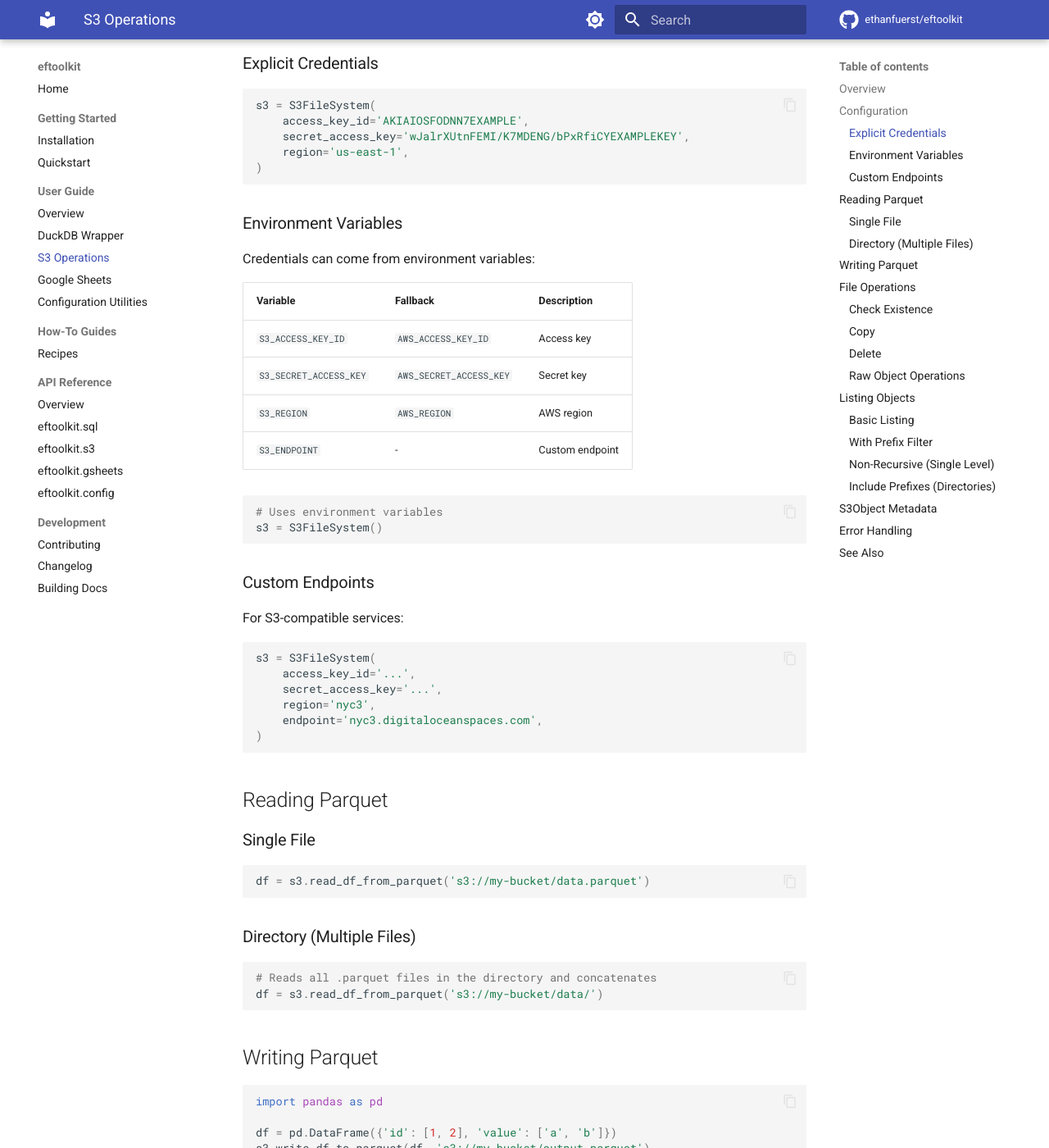
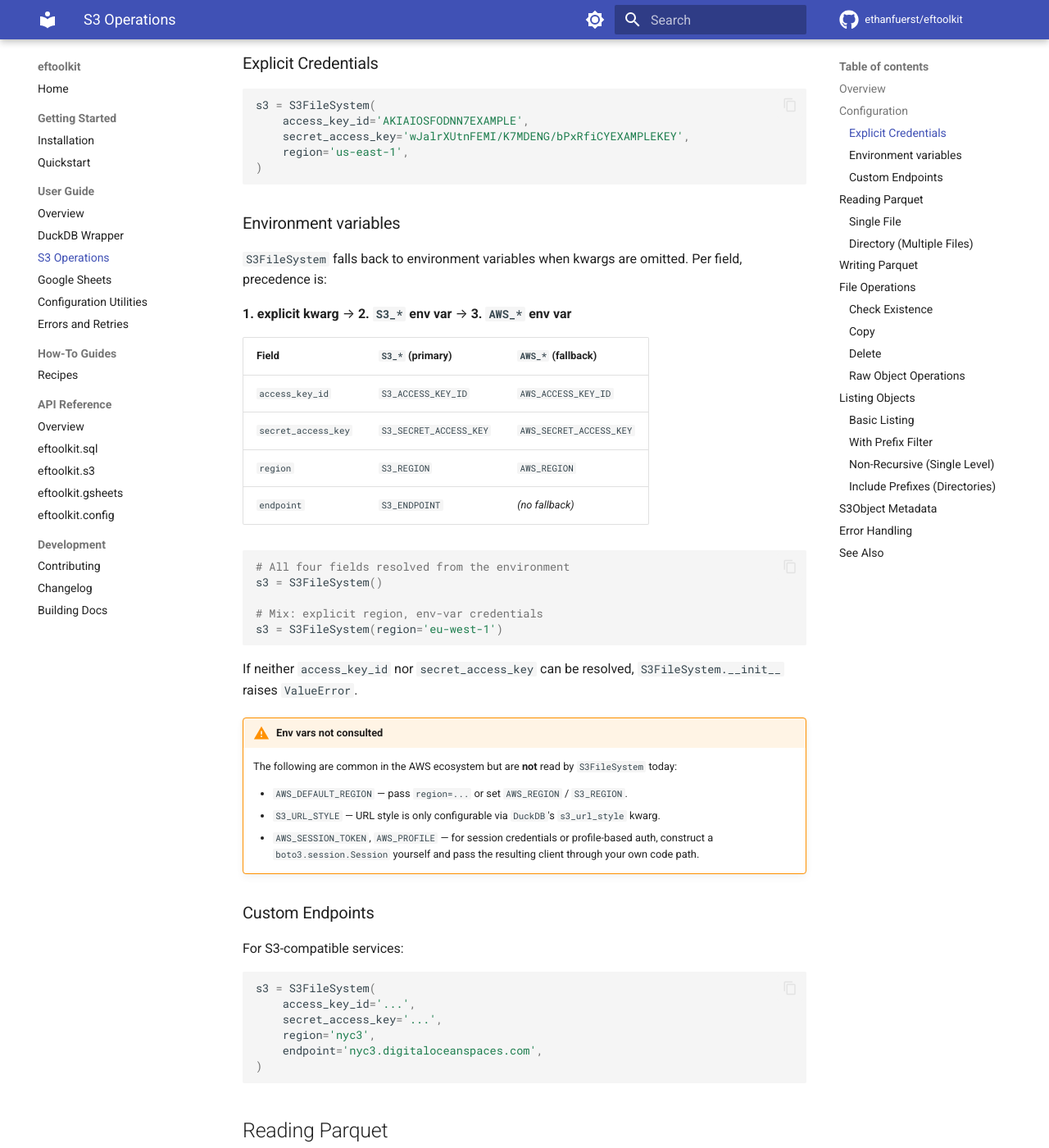
Before and after one commit to ethanfuerst/eftoolkit, an MkDocs documentation site: the page built from docs/user-guide/s3.md, in a window 1280 px wide and 1400 px high, scrolled down 479 px. Shown: the whole window at 82% size. Built offline with MkDocs 1.6.1 and Material for MkDocs 9.7.7, drawn with Linux system fonts in a browser that asks for light colours; comment, search, counter and statistics services are not loaded; the version menu is left out; some of the changed text lies outside the part shown.

Commit message:
docs: ETH-424 Publish DuckDB + S3 API docs and add version policy (#51)

````diff
--- a/docs/user-guide/s3.md
+++ b/docs/user-guide/s3.md
@@ -26,21 +26,41 @@ s3 = S3FileSystem(
 )
 ```
 
-### Environment Variables
+### Environment variables
 
-Credentials can come from environment variables:
+`S3FileSystem` falls back to environment variables when kwargs are omitted.
+Per field, precedence is:
 
-| Variable | Fallback | Description |
-|----------|----------|-------------|
-| `S3_ACCESS_KEY_ID` | `AWS_ACCESS_KEY_ID` | Access key |
-| `S3_SECRET_ACCESS_KEY` | `AWS_SECRET_ACCESS_KEY` | Secret key |
-| `S3_REGION` | `AWS_REGION` | AWS region |
-| `S3_ENDPOINT` | - | Custom endpoint |
+**1. explicit kwarg** → **2. `S3_*` env var** → **3. `AWS_*` env var**
+
+| Field | `S3_*` (primary) | `AWS_*` (fallback) |
+|-------|------------------|--------------------|
+| `access_key_id` | `S3_ACCESS_KEY_ID` | `AWS_ACCESS_KEY_ID` |
+| `secret_access_key` | `S3_SECRET_ACCESS_KEY` | `AWS_SECRET_ACCESS_KEY` |
+| `region` | `S3_REGION` | `AWS_REGION` |
+| `endpoint` | `S3_ENDPOINT` | _(no fallback)_ |
 
 ```python
-# Uses environment variables
+# All four fields resolved from the environment
 s3 = S3FileSystem()
+
+# Mix: explicit region, env-var credentials
+s3 = S3FileSystem(region='eu-west-1')
 ```
+
+If neither `access_key_id` nor `secret_access_key` can be resolved,
+`S3FileSystem.__init__` raises `ValueError`.
+
+!!! warning "Env vars not consulted"
+    The following are common in the AWS ecosystem but are **not** read by
+    `S3FileSystem` today:
+
+    - `AWS_DEFAULT_REGION` — pass `region=...` or set `AWS_REGION` / `S3_REGION`.
+    - `S3_URL_STYLE` — URL style is only configurable via `DuckDB`'s
+      `s3_url_style` kwarg.
+    - `AWS_SESSION_TOKEN`, `AWS_PROFILE` — for session credentials or
+      profile-based auth, construct a `boto3.session.Session` yourself and
+      pass the resulting client through your own code path.
 
 ### Custom Endpoints
 
@@ -81,6 +101,12 @@ s3.write_df_to_parquet(df, 's3://my-bucket/output.parquet')
 
 !!! note "File Extension Required"
     The S3 URI must end with `.parquet`.
+
+!!! note "Return value"
+    `write_df_to_parquet` returns `None`. Row count is `len(df)`; the
+    destination URI is the one you passed in. For the object's `ETag` or
+    other put-response metadata, call `boto3`'s `head_object` directly
+    against the same URI.
 
 ## File Operations
 
--- a/mkdocs.yml
+++ b/mkdocs.yml
@@ -46,6 +46,7 @@ nav:
       - S3 Operations: user-guide/s3.md
       - Google Sheets: user-guide/gsheets.md
       - Configuration Utilities: user-guide/config.md
+      - Errors and Retries: user-guide/errors.md
   - How-To Guides:
       - Recipes: how-to/index.md
   - API Reference:
````
Also changed, not shown: .claude/CLAUDE.md (+2 -0 lines), README.md (+6 -0 lines), docs/index.md (+24 -0 lines), docs/user-guide/duckdb.md (+37 -7 lines), docs/user-guide/errors.md (added, +100 -0 lines), 2 other files.
